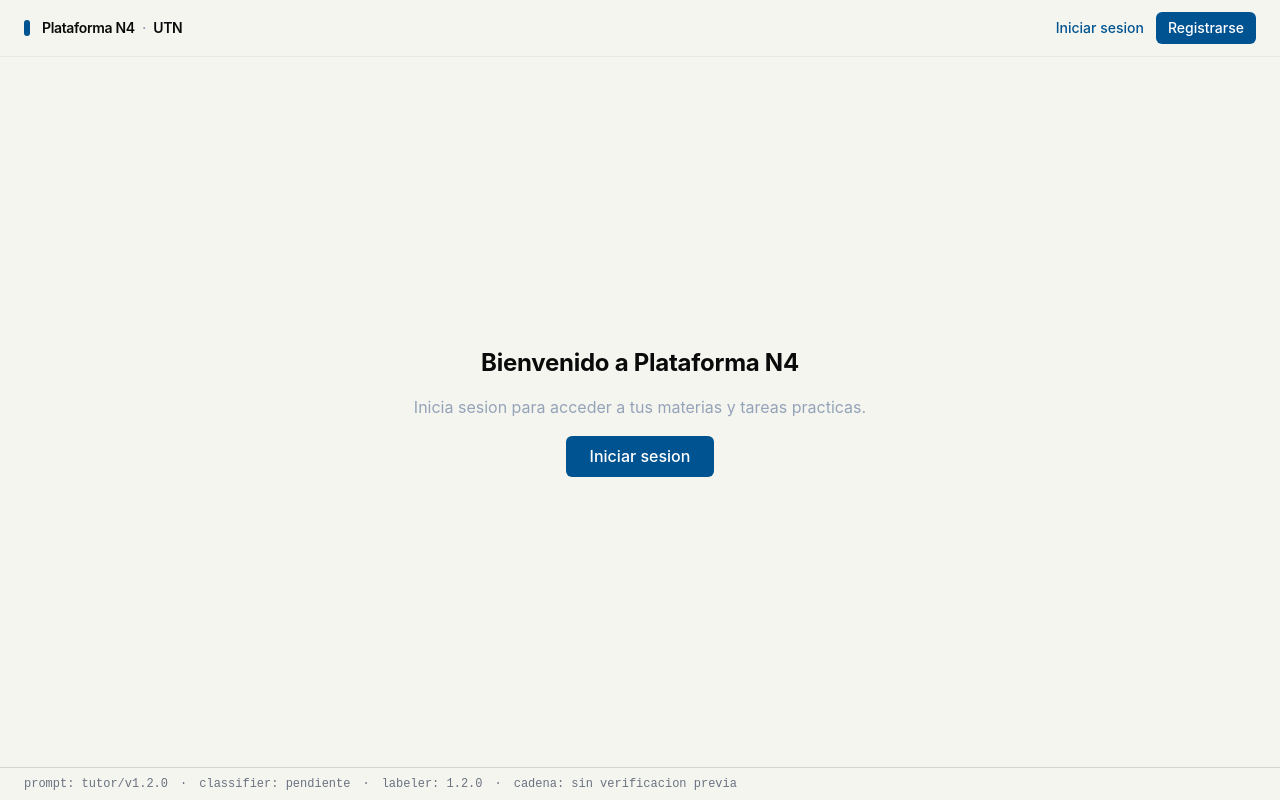
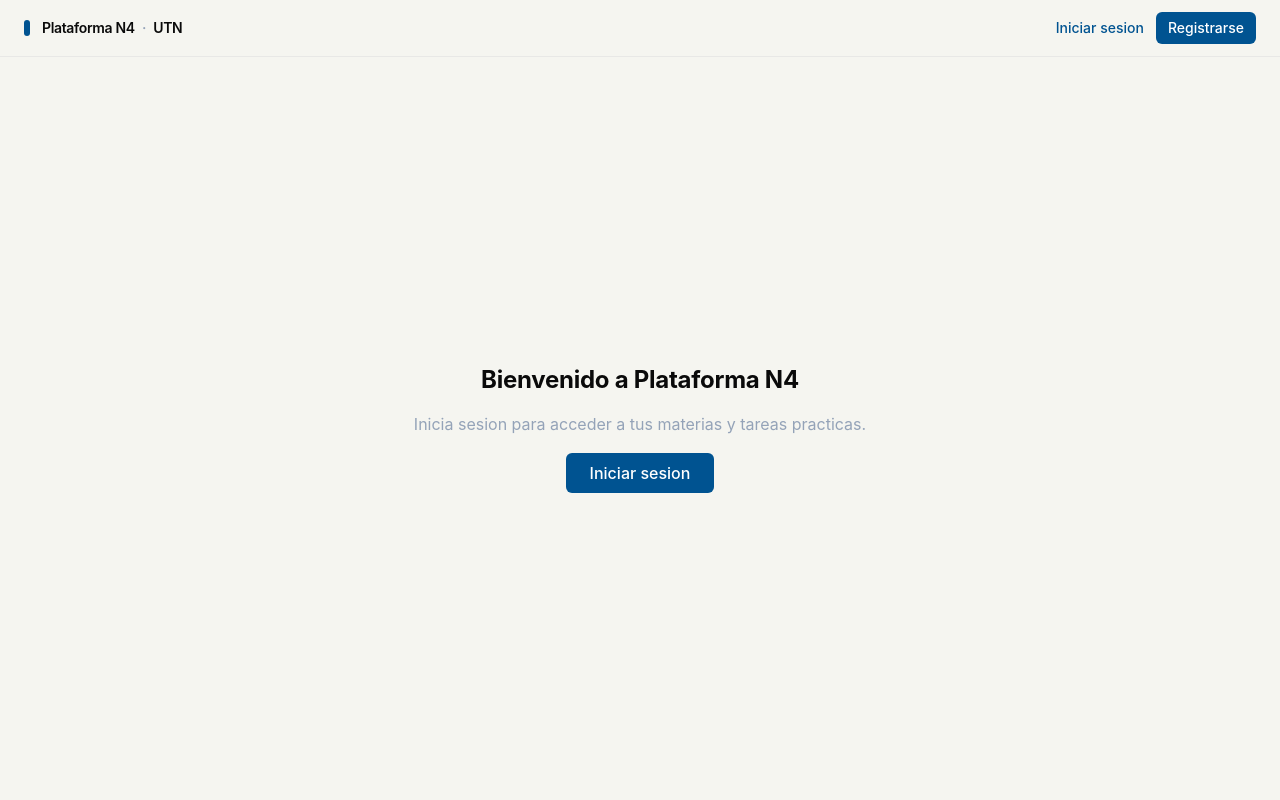
Before and after one commit to MatyAlts/AI-Native-V5, a React (Vite) app in the folder AI-NativeV3-main/apps/web-student/: page / in a window 1280 px wide. Built offline with nearby package versions, Linux system fonts and the light colour scheme; no server answers.

Commit message:
fix(web-student): footer de auditoria solo para usuarios autenticados (F-12)
AuditFooter exponia versiones de prompt/labeler/clasificador en la pantalla de
login. Ahora solo se muestra con sesion iniciada (showAudit=isSignedIn).

```diff
--- a/AI-NativeV3-main/apps/web-student/src/routes/__root.tsx
+++ b/AI-NativeV3-main/apps/web-student/src/routes/__root.tsx
@@ -175,7 +175,17 @@ function InviteCodeScreen({ onSubmit, error }: { onSubmit: (code: string) => voi
 
 // Carcasa compartida: header + footer. Las acciones del header y el cuerpo se
 // inyectan por props para que el path dev no monte componentes de Clerk.
-function LayoutShell({ headerActions, children }: { headerActions: ReactNode; children: ReactNode }) {
+function LayoutShell({
+  headerActions,
+  children,
+  showAudit = true,
+}: {
+  headerActions: ReactNode
+  children: ReactNode
+  // FIX-18 (F-12): el footer expone versiones de prompt/labeler/clasificador.
+  // Solo se muestra a usuarios autenticados, no en la pantalla de login.
+  showAudit?: boolean
+}) {
   return (
     <div className="h-dvh bg-surface-alt text-ink flex flex-col overflow-hidden">
       <header className="border-b border-border-soft px-6 py-3 flex items-center justify-between gap-4">
@@ -194,7 +204,7 @@ function LayoutShell({ headerActions, children }: { headerActions: ReactNode; ch
 
       {children}
 
-      <AuditFooter episodeId={null} classifierHash={null} />
+      {showAudit && <AuditFooter episodeId={null} classifierHash={null} />}
     </div>
   )
 }
@@ -259,7 +269,7 @@ function ClerkRootLayout() {
   )
 
   return (
-    <LayoutShell headerActions={headerActions}>
+    <LayoutShell headerActions={headerActions} showAudit={!!isSignedIn}>
       {!isSignedIn ? (
         <div className="flex-1 flex items-center justify-center">
           <div className="text-center space-y-4">
```
